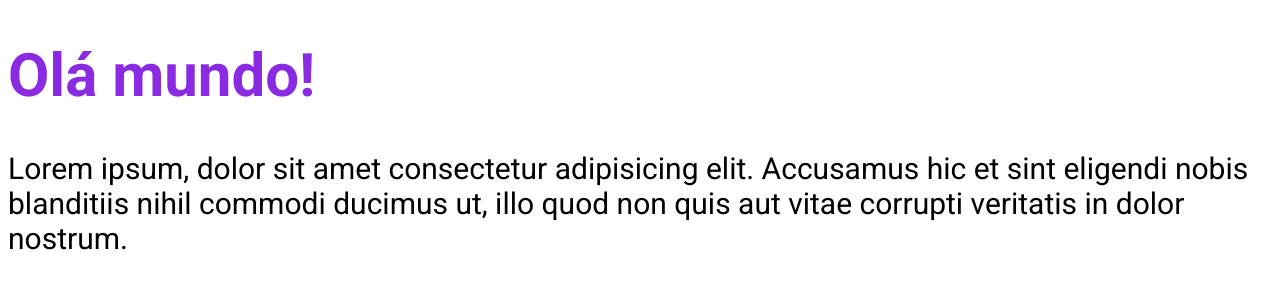
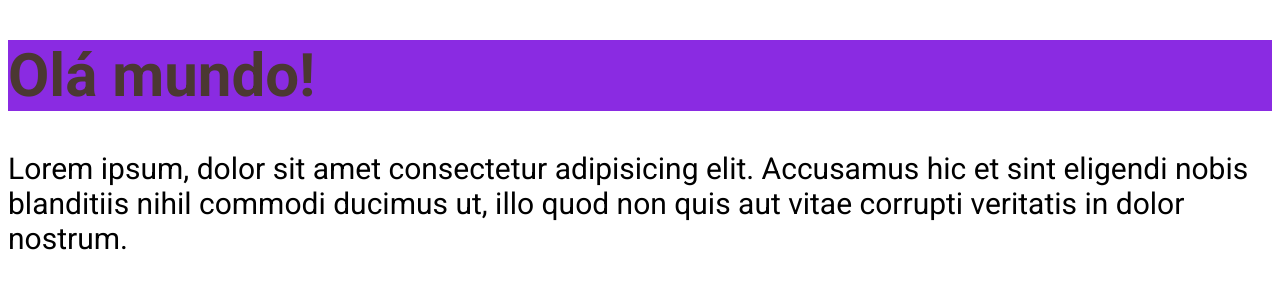
Before and after one commit to EduFBasso/ot-chronos-pomodoro, a React (Vite) app: page / in a window 1280 px wide. Shown: the top 300 px of the page. Built offline with nearby package versions, Linux system fonts and the light colour scheme.

Commit message:
A15: files .module.css -> sobreescrição de estilos, padrões, imports...

```diff
--- a/src/App.tsx
+++ b/src/App.tsx
@@ -1,12 +1,13 @@
 import './styles/theme.css';
 import './styles/global.css';
+import { Heading } from './components/Heading';
 
 export function App() {
   console.log('Oi');
 
   return (
     <>
-      <h1>Olá mundo!</h1>
+      <Heading />
       <p>
         Lorem ipsum, dolor sit amet consectetur adipisicing elit. Accusamus hic
         et sint eligendi nobis blanditiis nihil commodi ducimus ut, illo quod
--- /dev/null
+++ b/src/components/Heading.module.css
@@ -0,0 +1,8 @@
+.heading {
+  color: var(--color-brown-dark);
+  background-color: var(--color-purple);
+}
+
+.cyanText {
+  color: var(--color-cyan);
+}
--- /dev/null
+++ b/src/components/Heading.tsx
@@ -0,0 +1,6 @@
+import styles from './Heading.module.css';
+
+export function Heading() {
+  console.log(styles);
+  return <h1 className={styles.heading}>Olá mundo!</h1>;
+}
--- a/src/styles/global.css
+++ b/src/styles/global.css
@@ -4,5 +4,9 @@ body {
 }
 
 h1 {
-  color: var(--color-primary);
+  color: var(--color-purple);
 }
+
+.heading {
+  background-color: var(--color-brown-light);
+}
--- a/src/styles/theme.css
+++ b/src/styles/theme.css
@@ -1,4 +1,7 @@
 :root {
-  --color-primary: blueviolet;
+  --color-purple: blueviolet;
+  --color-brown-dark: #4b3832;
+  --color-brown-light: #e9dfc7;
+  --color-cyan: #00bcd4;
   --font-family: 'Roboto', sans-serif;
 }
```
